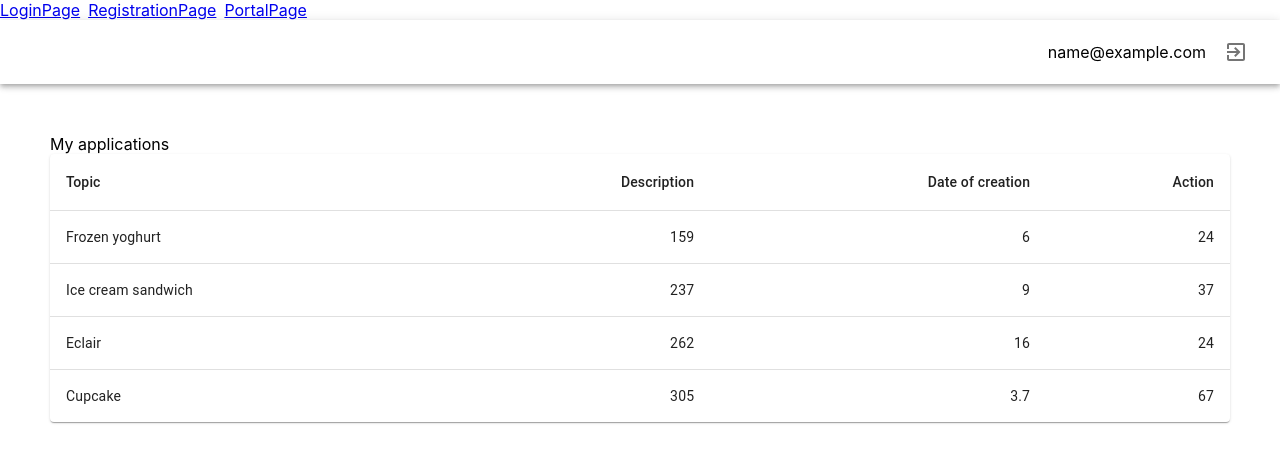
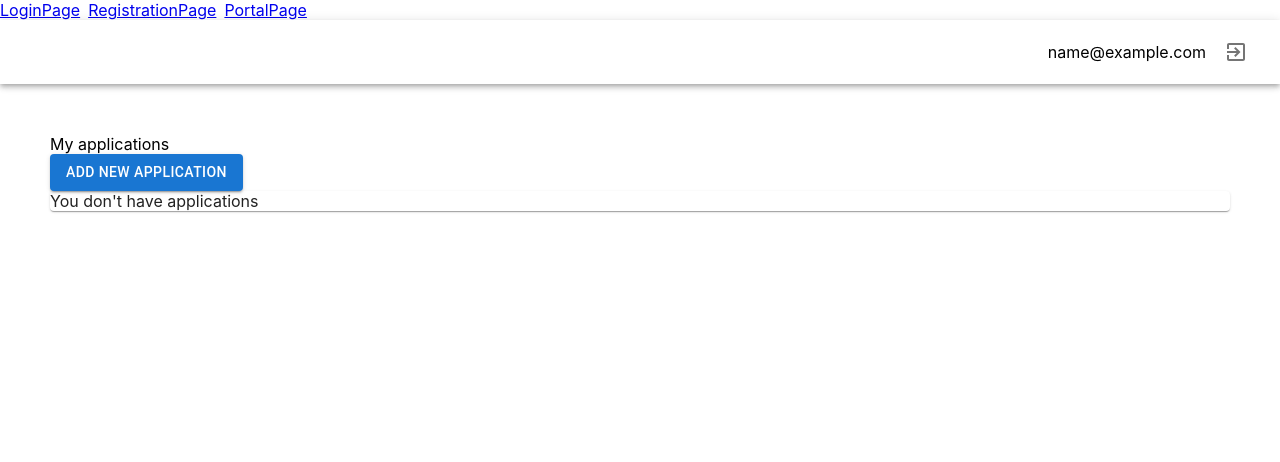
Before and after one commit to BeautyVika/application-portal, a React (Create React App) app: page /portal in a window 1280 px wide. Shown: the top 462 px of the page. Built offline with nearby package versions, Linux system fonts and the light colour scheme; sample sign-in values are in the browser's storage.

Commit message:
added applicationReducer

```diff
--- a/src/components/Portal/Portal.tsx
+++ b/src/components/Portal/Portal.tsx
@@ -1,4 +1,4 @@
-import React from "react"
+import React, {useEffect} from "react"
 import Table from '@mui/material/Table';
 import TableBody from '@mui/material/TableBody';
 import TableCell from '@mui/material/TableCell';
@@ -6,35 +6,35 @@ import TableContainer from '@mui/material/TableContainer';
 import TableHead from '@mui/material/TableHead';
 import TableRow from '@mui/material/TableRow';
 import Paper from '@mui/material/Paper';
-import {AppUseSelector} from "../../store/store";
+import {AppUseSelector, useAppDispatch} from "../../store/store";
+import Button from "@mui/material/Button";
+import {addNewApplication, getApplications} from "../../store/applicationReducer";
+import {v1} from "uuid";
 
 export const Portal = () => {
 
-    const currentUser = AppUseSelector(state => state.auth.user)
-    console.log(currentUser)
+    const applications = AppUseSelector(state => state.applications)
+    const userEmail =  AppUseSelector(state => state.auth.user.email)
+    console.log(userEmail)
+    const dispatch = useAppDispatch()
 
-    function createData(
-        name: string,
-        calories: number,
-        fat: number,
-        carbs: number,
-        protein: number,
-    ) {
-        return { name, calories, fat, carbs, protein };
+    useEffect(() => {
+        dispatch(getApplications())
+    }, [])
+
+    const addApplicationHandler = () => {
+        dispatch(addNewApplication(
+            {id: v1(), email: userEmail, topic: 'Hello', description: 'Hello everybody', date: '20.04.23' }))
     }
-
-    const rows = [
-        createData('Frozen yoghurt', 159, 6.0, 24, 4.0),
-        createData('Ice cream sandwich', 237, 9.0, 37, 4.3),
-        createData('Eclair', 262, 16.0, 24, 6.0),
-        createData('Cupcake', 305, 3.7, 67, 4.3),
-    ];
 
     return (
         <div style={{margin: '50px 50px 0'}}>
             <div>My applications</div>
 
+            <Button variant="contained" onClick={addApplicationHandler}>Add new application</Button>
+
             <TableContainer component={Paper}>
+                {applications.length > 0 ?
                 <Table sx={{ minWidth: 650 }} aria-label="simple table">
                     <TableHead>
                         <TableRow>
@@ -45,21 +45,22 @@ export const Portal = () => {
                         </TableRow>
                     </TableHead>
                     <TableBody>
-                        {rows.map((row) => (
+                        {applications.map((app) => (
                             <TableRow
-                                key={row.name}
-                                sx={{ '&:last-child td, &:last-child th': { border: 0 } }}
+                                key={app.id}
+                                sx={{'&:last-child td, &:last-child th': {border: 0}}}
                             >
                                 <TableCell component="th" scope="row">
-                                    {row.name}
+                                    {app.topic}
                                 </TableCell>
-                                <TableCell align="right">{row.calories}</TableCell>
-                                <TableCell align="right">{row.fat}</TableCell>
-                                <TableCell align="right">{row.carbs}</TableCell>
+                                <TableCell align="right">{app.description}</TableCell>
+                                <TableCell align="right">{app.date}</TableCell>
+                                <TableCell align="right">Action</TableCell>
                             </TableRow>
                         ))}
                     </TableBody>
                 </Table>
+                : <div>You don't have applications</div>}
             </TableContainer>
         </div>
 
--- /dev/null
+++ b/src/store/applicationReducer.ts
@@ -0,0 +1,49 @@
+import {Dispatch} from "redux";
+import {AppRootStateType} from "../store/store";
+
+let initialState: Array<ApplicationType> = []
+
+export type ApplicationType = {
+    id: string
+    email: string
+    topic: string
+    description: string
+    date: string
+}
+
+type InitialStateType = typeof initialState
+
+export const applicationsReducer = (state = initialState, action: ActionType): InitialStateType => {
+    switch (action.type){
+        case "ADD-APPLICATION":
+            return [...state, {...action.newApplication}]
+        case "GET-APPLICATIONS":
+            return [...action.applications]
+    }
+    return state
+}
+
+export const addApplication = (newApplication: ApplicationType) => {
+    return {type: "ADD-APPLICATION", newApplication} as const
+}
+export const getApplicationsFromLocalStorage = (applications: Array<ApplicationType>) => {
+    return {type: "GET-APPLICATIONS", applications} as const
+}
+//thunks
+export const addNewApplication = (newApplication: ApplicationType) => (dispatch: Dispatch) => {
+    const applications: Array<ApplicationType> = JSON.parse(localStorage.getItem('userApplications') || '[]')
+    localStorage.setItem('userApplications', JSON.stringify([...applications, newApplication]))
+    dispatch(addApplication(newApplication))
+}
+export const getApplications = () => (dispatch: Dispatch, getState: () => AppRootStateType) => {
+    const applications: Array<ApplicationType> = JSON.parse(localStorage.getItem('userApplications') || '[]')
+    const currentUserEmail = getState().auth.user.email
+    if(applications.length > 0) {
+        const currentApplications = applications.filter((a) => a.email === currentUserEmail)
+        dispatch(getApplicationsFromLocalStorage(currentApplications))
+    }
+}
+
+type ActionType =
+    | ReturnType<typeof addApplication>
+    | ReturnType<typeof getApplicationsFromLocalStorage>
--- a/src/store/store.ts
+++ b/src/store/store.ts
@@ -2,9 +2,11 @@ import {AnyAction, applyMiddleware, combineReducers, legacy_createStore} from "r
 import {authReducer} from "../store/authReducer";
 import {TypedUseSelectorHook, useDispatch, useSelector} from "react-redux";
 import thunk, {ThunkDispatch} from "redux-thunk";
+import {applicationsReducer} from "../store/applicationReducer";
 
 const rootReducers = combineReducers({
-    auth: authReducer
+    auth: authReducer,
+    applications: applicationsReducer,
 })
 
 
```
Also changed, not shown: src/components/common/constants/localStorageConstants.ts (line endings or trailing spaces).
